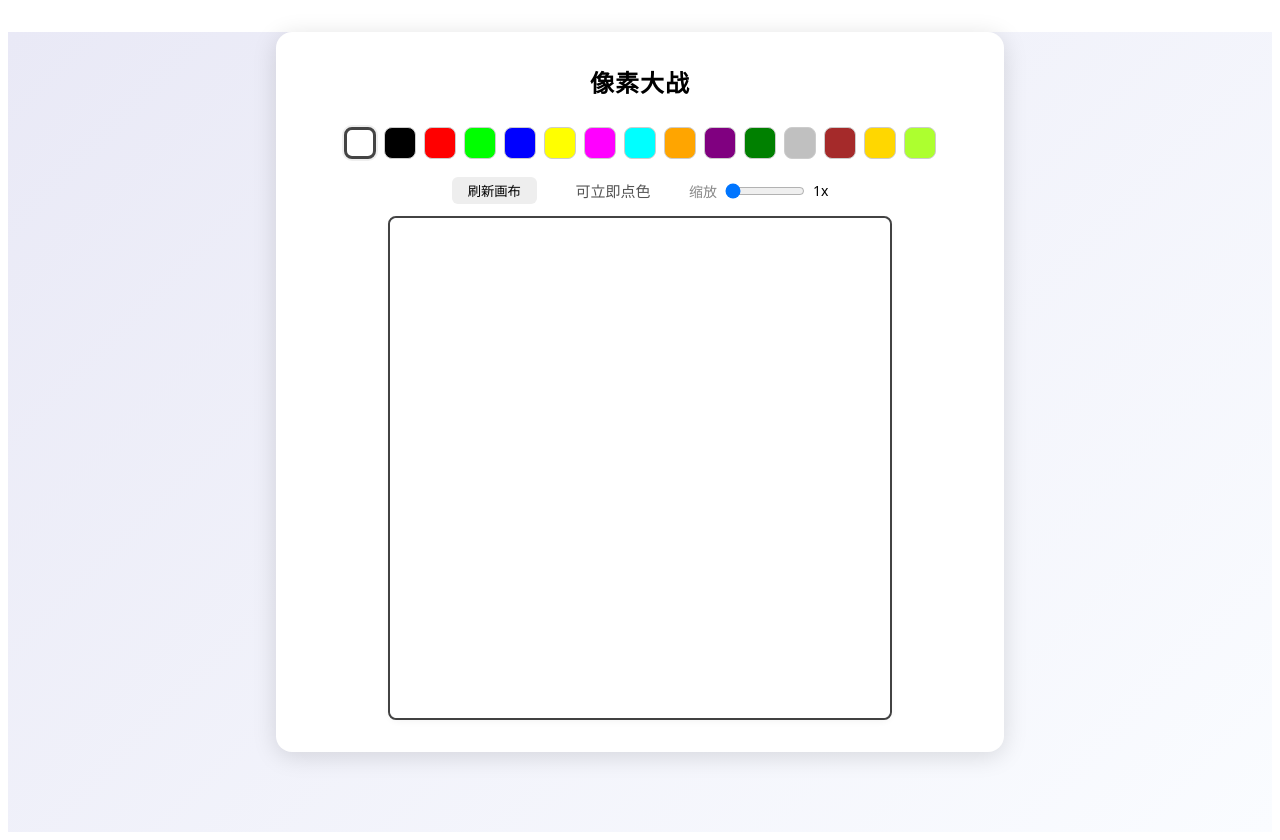
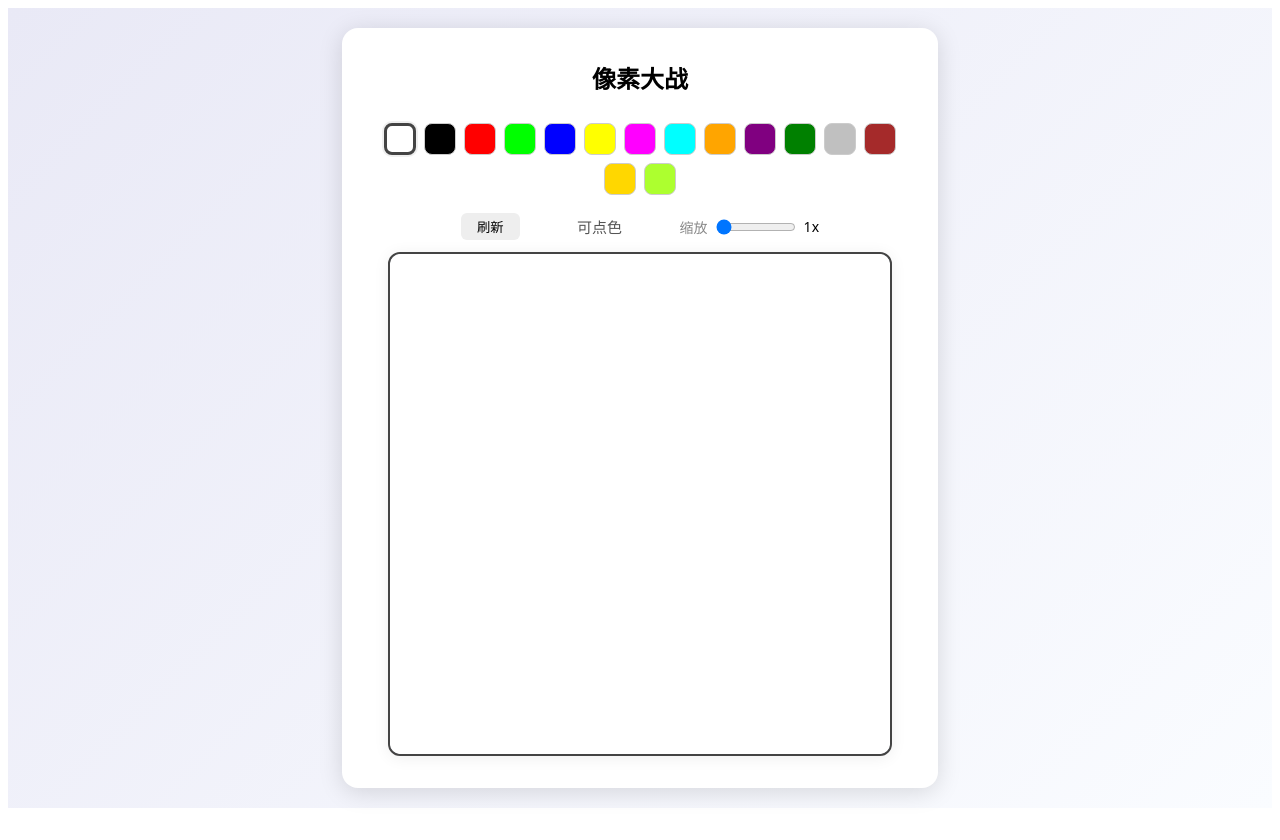
Before and after one commit to dt3211776496/test1, a Next.js app: page / in a window 1280 px wide. After the commit the page ends 816 px from the top, so only its background shows below. Built offline with nearby package versions, Linux system fonts and the light colour scheme.

Commit message:
Update index.js

```diff
--- a/pages/index.js
+++ b/pages/index.js
@@ -1,10 +1,10 @@
 import { useRef, useEffect, useState } from "react";
 
-const BOARD_SIZE = 1000; // 画布尺寸
-const PIXEL_SIZE = 1;    // 每像素实际大小
-const INIT_ZOOM = 1;     // 初始缩放倍数
+const BOARD_SIZE = 1000;
+const INIT_ZOOM = 1;
 const MIN_ZOOM = 1;
 const MAX_ZOOM = 20;
+const CANVAS_VIEWPORT = 500; // 画布显示窗口（px）
 
 const COLORS = [
   "#FFFFFF", "#000000", "#FF0000", "#00FF00", "#0000FF",
@@ -48,7 +48,8 @@ export default function Home() {
     const imageData = ctx.createImageData(BOARD_SIZE, BOARD_SIZE);
     for (let y = 0; y < BOARD_SIZE; y++) {
       for (let x = 0; x < BOARD_SIZE; x++) {
-        const color = board[y][x] || "#FFFFFF";
+        // 确保每个像素都渲染成有效颜色
+        const color = board[y][x] ? board[y][x] : "#FFFFFF";
         const idx = (y * BOARD_SIZE + x) * 4;
         const rgb = hexToRgb(color);
         imageData.data[idx] = rgb[0];
@@ -68,11 +69,9 @@ export default function Home() {
       return;
     }
     const rect = canvasRef.current.getBoundingClientRect();
-    const scale = (rect.width / BOARD_SIZE);
-    // 获取鼠标在canvas上的坐标，根据缩放倍数对齐像素
+    const scale = rect.width / BOARD_SIZE;
     let x = Math.floor((e.clientX - rect.left) / scale);
     let y = Math.floor((e.clientY - rect.top) / scale);
-    // 点击像素中心自动对齐，防止误点
     x = Math.max(0, Math.min(BOARD_SIZE - 1, x));
     y = Math.max(0, Math.min(BOARD_SIZE - 1, y));
     fetch("/api/paint", {
@@ -88,7 +87,6 @@ export default function Home() {
       });
   };
 
-  // 冷却倒计时
   useEffect(() => {
     if (cooldown > 0) {
       const timer = setInterval(() => {
@@ -98,21 +96,17 @@ export default function Home() {
     }
   }, [cooldown]);
 
-  // 缩放处理
-  const handleZoomChange = (value) => {
-    setZoom(value);
-  };
-
   return (
     <div style={{
-      padding: 0,
       minHeight: "100vh",
       background: "linear-gradient(135deg,#e9e9f6 0%,#fafcff 100%)",
-      fontFamily: "system-ui,sans-serif"
+      fontFamily: "system-ui,sans-serif",
+      display: "flex",
+      alignItems: "center",
+      justifyContent: "center"
     }}>
       <div style={{
-        maxWidth: 680,
-        margin: "32px auto",
+        width: CANVAS_VIEWPORT + 48,
         background: "#fff",
         borderRadius: 16,
         boxShadow: "0 4px 24px #0002",
@@ -123,8 +117,7 @@ export default function Home() {
           textAlign: "center",
           margin: 0,
           fontWeight: 600,
-          fontSize: 24,
-          letterSpacing: 1
+          fontSize: 24
         }}>像素大战</h2>
         <div style={{
           margin: "28px 0 18px 0",
@@ -156,7 +149,7 @@ export default function Home() {
           display: "flex",
           justifyContent: "center",
           alignItems: "center",
-          gap: 16
+          gap: 20
         }}>
           <button
             onClick={fetchBoard}
@@ -168,14 +161,14 @@ export default function Home() {
               fontWeight: 500,
               cursor: "pointer"
             }}
-          >刷新画布</button>
+          >刷新</button>
           <div style={{
             fontSize: 15,
             color: "#555",
             minWidth: 120,
             textAlign: "center"
           }}>
-            {cooldown > 0 ? `冷却：${cooldown}秒` : "可立即点色"}
+            {cooldown > 0 ? `冷却：${cooldown}秒` : "可点色"}
           </div>
           <div style={{
             display: "flex",
@@ -188,7 +181,7 @@ export default function Home() {
               min={MIN_ZOOM}
               max={MAX_ZOOM}
               value={zoom}
-              onChange={e => handleZoomChange(Number(e.target.value))}
+              onChange={e => setZoom(Number(e.target.value))}
               style={{ width: 80 }}
             />
             <span style={{ fontSize: 14 }}>{zoom}x</span>
@@ -197,24 +190,25 @@ export default function Home() {
         <div style={{
           margin: "0 auto",
           border: "2px solid #444",
-          borderRadius: 8,
+          borderRadius: 12,
+          boxShadow: "0 2px 16px #0001",
           background: "#fafcff",
-          height: `${500 * zoom / INIT_ZOOM}px`,
-          width: `${500 * zoom / INIT_ZOOM}px`,
+          width: CANVAS_VIEWPORT,
+          height: CANVAS_VIEWPORT,
           display: "flex",
           alignItems: "center",
-          justifyContent: "center"
+          justifyContent: "center",
+          overflow: "hidden"
         }}>
           <canvas
             ref={canvasRef}
             width={BOARD_SIZE}
             height={BOARD_SIZE}
             style={{
-              width: 500 * zoom,
-              height: 500 * zoom,
+              width: CANVAS_VIEWPORT * zoom,
+              height: CANVAS_VIEWPORT * zoom,
               cursor: cooldown > 0 ? "not-allowed" : "crosshair",
-              borderRadius: 8,
-              boxShadow: "0 2px 8px #0001",
+              borderRadius: 12,
               background: "#fff",
               display: loading ? "none" : "block"
             }}
@@ -222,8 +216,8 @@ export default function Home() {
           />
           {loading && (
             <div style={{
-              width: 500 * zoom,
-              height: 500 * zoom,
+              width: CANVAS_VIEWPORT,
+              height: CANVAS_VIEWPORT,
               display: "flex",
               alignItems: "center",
               justifyContent: "center",
@@ -245,9 +239,11 @@ export default function Home() {
   );
 }
 
+// HEX转RGB
 function hexToRgb(hex) {
   let h = hex.replace("#", "");
   if (h.length === 3) h = h.split("").map(x => x + x).join("");
+  if (h === "") return [255, 255, 255]; // 空色渲染成白色
   const num = parseInt(h, 16);
   return [(num >> 16) & 255, (num >> 8) & 255, num & 255];
 }
```
